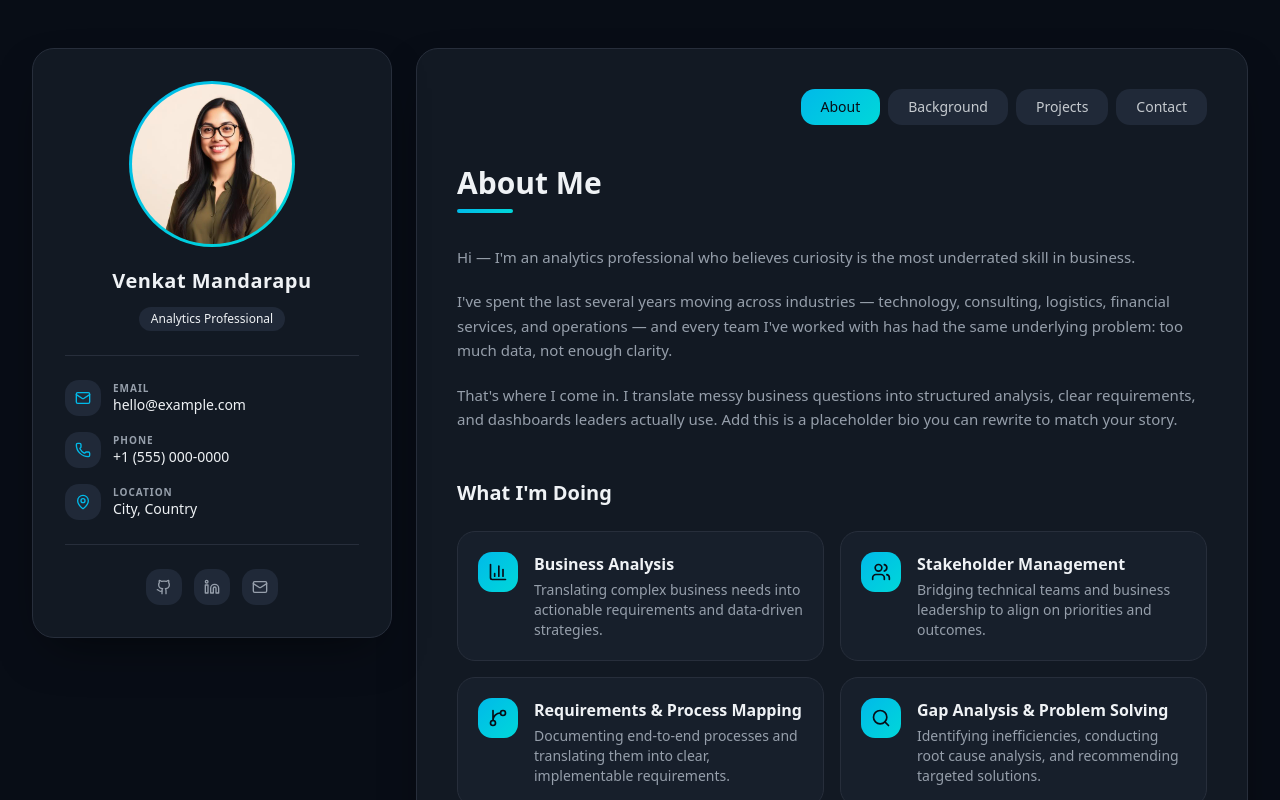
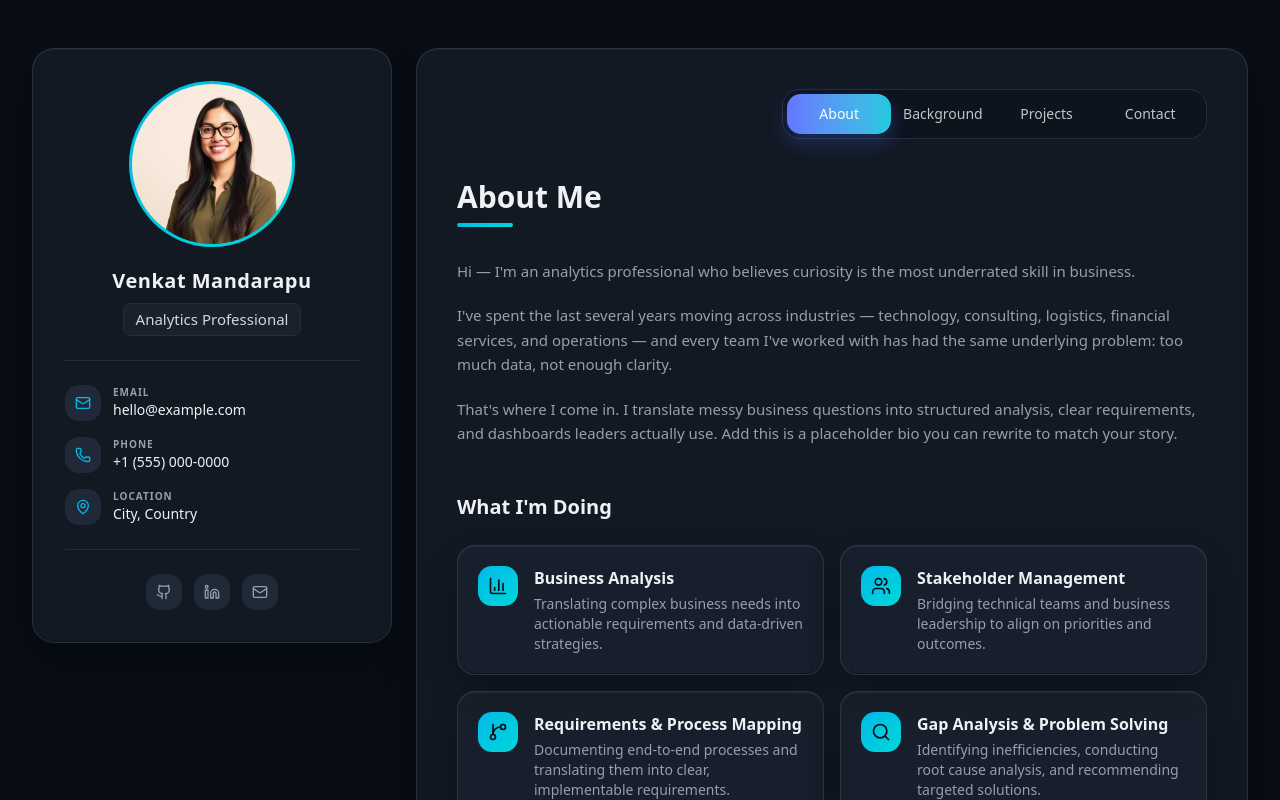
Before and after one commit to VenkatM77797/personal-wesbite, a React (Vite) app: page / in a window 1280 px wide. Shown: the top 800 px of the page. Built offline with nearby package versions, Linux system fonts and the light colour scheme.

Commit message:
Update App

```diff
--- a/src/App.tsx
+++ b/src/App.tsx
@@ -1,4 +1,4 @@
-import { useState, type ReactNode } from "react";
+import { useEffect, useState, type ReactNode } from "react";
 import {
   ArrowUpRight,
   Award,
@@ -15,7 +15,7 @@ import {
   Phone,
   Search,
   Users,
-  ChevronDown, ChevronUp
+  ChevronDown, ChevronUp, ArrowRight,
 } from "lucide-react";
 import portrait from "./assets/portrait.jpg";
 
@@ -28,20 +28,57 @@ const TABS: { key: TabKey; label: string }[] = [
   { key: "contact", label: "Contact" },
 ];
 
+const STATIC_3D_CARD =
+  "border border-white/10 shadow-[inset_0_1px_0_rgba(255,255,255,0.05),inset_0_-1px_0_rgba(0,0,0,0.25),0_16px_34px_rgba(0,0,0,0.28)]";
+
 export default function App() {
   const [tab, setTab] = useState<TabKey>("about");
+  const [displayedTab, setDisplayedTab] = useState<TabKey>("about");
+  const [contentVisible, setContentVisible] = useState(true);
+
+  useEffect(() => {
+    if (tab === displayedTab) {
+      return;
+    }
+
+    setContentVisible(false);
+
+    const timeout = window.setTimeout(() => {
+      setDisplayedTab(tab);
+
+      requestAnimationFrame(() => {
+        setContentVisible(true);
+      });
+    }, 180);
+
+    return () => {
+      window.clearTimeout(timeout);
+    };
+  }, [tab, displayedTab]);
 
   return (
     <div className="min-h-screen bg-background text-foreground">
       <div className="mx-auto grid max-w-7xl gap-6 px-4 py-8 lg:grid-cols-[360px_1fr] lg:px-8 lg:py-12">
         <Sidebar />
-        <main className="rounded-2xl border border-border bg-card p-6 shadow-[var(--shadow-card)] lg:p-10">
+
+         <main
+            className={`${STATIC_3D_CARD} min-w-0 rounded-2xl bg-card p-6 lg:p-10 ${
+              displayedTab === "contact" ? "h-fit self-start" : ""
+            }`}
+          >
           <Tabs current={tab} onChange={setTab} />
-          <div className="mt-10">
-            {tab === "about" && <About />}
-            {tab === "background" && <Background />}
-            {tab === "projects" && <Projects />}
-            {tab === "contact" && <Contact />}
+
+          <div
+            className={`mt-10 transform-gpu transition-all duration-300 ease-out ${
+              contentVisible
+                ? "translate-y-0 opacity-100 blur-0"
+                : "translate-y-2 opacity-0 blur-[2px]"
+            }`}
+          >
+            {displayedTab === "about" && <About />}
+            {displayedTab === "background" && <Background />}
+            {displayedTab === "projects" && <Projects />}
+            {displayedTab === "contact" && <Contact />}
           </div>
         </main>
       </div>
@@ -51,7 +88,7 @@ export default function App() {
 
 function Sidebar() {
   return (
-    <aside className="h-fit rounded-2xl border border-border bg-card p-8 shadow-[var(--shadow-card)] lg:sticky lg:top-8">
+    <aside className={`${STATIC_3D_CARD} h-fit rounded-2xl bg-card p-8 lg:sticky lg:top-8`}>
       <div className="flex flex-col items-center text-center">
         <div className="rounded-full p-[3px]" style={{ background: "var(--gradient-brand)" }}>
           <img
@@ -63,7 +100,7 @@ function Sidebar() {
           />
         </div>
         <h1 className="mt-5 text-xl font-bold tracking-wide">Venkat Mandarapu</h1>
-        <span className="mt-3 rounded-md bg-secondary px-3 py-1 text-xs text-secondary-foreground">
+        <span className="mt-2 inline-flex items-center rounded-[8px] border bg-[#1a202c] px-3 py-1 text-[15px] font-medium text-[#cfd6e4]">
           Analytics Professional
         </span>
       </div>
@@ -92,7 +129,17 @@ function Sidebar() {
 function InfoRow({ icon, label, value }: { icon: ReactNode; label: string; value: string }) {
   return (
     <li className="flex items-center gap-3">
-      <div className="flex h-9 w-9 items-center justify-center rounded-lg bg-secondary text-primary">
+      <div
+  className="
+    flex h-9 w-9 items-center justify-center rounded-lg
+    bg-secondary text-primary
+    transition-all duration-200 ease-out
+    hover:-translate-y-0.5
+    hover:bg-primary/15
+    hover:shadow-[0_5px_16px_rgba(55,190,255,0.18)]
+    hover:ring-1 hover:ring-primary/30
+  "
+>
   {icon}
 </div>
       <div className="text-left">
@@ -123,9 +170,30 @@ function SocialButton({
   );
 }
 
-function Tabs({ current, onChange }: { current: TabKey; onChange: (tab: TabKey) => void }) {
+function Tabs({
+  current,
+  onChange,
+}: {
+  current: TabKey;
+  onChange: (tab: TabKey) => void;
+}) {
+  const activeIndex = TABS.findIndex((item) => item.key === current);
+
   return (
-    <nav className="flex flex-wrap justify-end gap-2" aria-label="Portfolio sections">
+    <div className="flex justify-end">
+      <nav
+        className="relative inline-grid grid-cols-4 rounded-[18px] border border-border bg-background/40 p-1"
+        aria-label="Portfolio sections"
+      >
+        {/* Sliding active tab */}
+        <span
+          aria-hidden="true"
+          className="absolute bottom-1 left-1 top-1 w-[calc((100%-0.5rem)/4)] rounded-lg bg-gradient-to-r from-[#6576ff] to-[#20c9df] shadow-[0_8px_20px_rgba(70,110,255,0.28)] transition-transform duration-300 ease-[cubic-bezier(0.22,1,0.36,1)]"
+          style={{
+            transform: `translateX(${activeIndex * 100}%)`,
+          }}
+        />
+
         {TABS.map((item) => {
           const isActive = current === item.key;
 
@@ -135,18 +203,18 @@ function Tabs({ current, onChange }: { current: TabKey; onChange: (tab: TabKey)
               type="button"
               aria-pressed={isActive}
               onClick={() => onChange(item.key)}
-            className={`rounded-lg px-5 py-2 text-sm font-medium transition ${
+              className={`relative z-10 rounded-[15px] px-3 py-2.5 text-sm font-medium transition-colors duration-300 ${
                 isActive
-                ? "text-primary-foreground shadow-[var(--shadow-card)]"
-                : "bg-secondary text-foreground/80 hover:text-foreground"
+                  ? "text-white"
+                  : "text-foreground/80 hover:text-foreground"
               }`}
-            style={isActive ? { background: "var(--gradient-brand)" } : undefined}
             >
               {item.label}
             </button>
           );
         })}
       </nav>
+    </div>
   );
 }
 
@@ -224,7 +292,7 @@ function About() {
         {services.map((service) => (
           <div
         key={service.title}
-            className="rounded-xl border border-border bg-secondary/40 p-5 transition hover:border-primary/40"
+        className={`${STATIC_3D_CARD} group relative overflow-hidden rounded-xl bg-secondary/40 p-5`}
       >
         <div className="flex items-start gap-4">
           <div
@@ -233,11 +301,26 @@ function About() {
           >
             {service.icon}
           </div>
+
           <div>
             <h4 className="font-semibold">{service.title}</h4>
-                <p className="mt-1 text-sm text-muted-foreground">{service.description}</p>
+
+            <p className="mt-1 text-sm text-muted-foreground">
+              {service.description}
+            </p>
           </div>
         </div>
+
+        {/* Hover line */}
+        <span
+          className="
+            pointer-events-none absolute bottom-0 left-1/2
+            h-[3px] w-0 -translate-x-1/2 rounded-full
+            bg-gradient-to-r from-[#6576ff] to-[#20c9df]
+            transition-all duration-300 ease-out
+            group-hover:w-[70%]
+          "
+        />
 </div>
         ))}
       </div>
@@ -348,10 +431,9 @@ function Background() {
   return (
     <section>
       <SectionTitle>Experience</SectionTitle>
-
-<ol className="relative mt-12">
+        <ol className="relative mt-8">
           {/* Continuous timeline */}
-  <div className="absolute bottom-7 left-[13px] top-7 w-px bg-[#29313c]" />
+          <div className="absolute bottom-7 left-[14px] top-7 w-px bg-[#29313c]" />
 
           {experience.map((item, index) => {
             const isExpanded = expandedExperience === index;
@@ -392,7 +474,7 @@ function Background() {
                       </p>
                     </div>
 
-            <div className="flex shrink-0 items-center gap-4 text-[14px] text-[#7f8ea5] sm:pt-1">
+                    <div className="flex shrink-0 items-center gap-4 text-[15px] text-[#7f8ea5] sm:pt-1">
                       <span>{item.period}</span>
 
                       {isExpanded ? (
@@ -410,7 +492,7 @@ function Background() {
                         {item.details.map((detail) => (
                           <li
                             key={detail}
-                    className="flex items-start gap-4 text-[16px] leading-7 text-[#c8cbd2]"
+                            className="flex items-start gap-4 text-[15px] leading-5 text-[#c8cbd2]"
                           >
                             <span className="mt-[11px] h-[5px] w-[5px] shrink-0 rounded-full bg-[#8187ff]" />
 
@@ -426,26 +508,33 @@ function Background() {
           })}
         </ol>
 
-      {/* Capabilities */}
-      <h3 className="mt-12 mb-6 text-2xl font-bold">
+      <div className="mt-12 mb-8">
+        <h3 className="text-3xl font-bold">
           Capabilities
         </h3>
 
-      <div className="grid gap-4 md:grid-cols-3">
+        <div
+          className="mt-3 h-1 w-[50px] rounded-full"
+          style={{ background: "var(--gradient-brand)" }}
+        />
+      </div>
+
+      <div className="grid gap-10 md:grid-cols-3">
         {capabilities.map((capability) => (
-          <div
-            key={capability.title}
-            className="rounded-xl border border-border bg-secondary/40 p-5"
-          >
-            <h4 className="mb-3 font-semibold text-primary">
+          <div key={capability.title} className="min-w-0">
+            <h4 className="mb-2 whitespace-nowrap bg-gradient-to-r from-[#7b82ff] to-[#35d2ff] bg-clip-text text-[14px] font-semibold uppercase tracking-[0.1em] text-transparent">
               {capability.title}
             </h4>
 
-            <ul className="flex flex-wrap gap-2">
-              {capability.items.map((item) => (
+            <ul>
+              {capability.items.map((item, index) => (
                 <li
                   key={item}
-                  className="rounded-md bg-secondary px-2.5 py-1 text-xs text-muted-foreground"
+                  className={`py-4 text-[15px] leading-6 text-foreground/85 transition-all duration-200 hover:pl-1 hover:text-primary ${
+                    index !== capability.items.length - 1
+                      ? "border-b border-white/10"
+                      : ""
+                  }`}
                 >
                   {item}
                 </li>
@@ -456,13 +545,20 @@ function Background() {
       </div>
 
       {/* Education and Certifications */}
-      <h3 className="mt-12 mb-6 text-2xl font-bold">
+      <div className="mt-12 mb-6">
+        <h3 className="text-3xl font-bold">
           Education &amp; Certifications
         </h3>
 
+        <div
+          className="mt-3 h-1 w-[50px] rounded-full"
+          style={{ background: "var(--gradient-brand)" }}
+        />
+      </div>
+
       <div className="grid items-stretch gap-4 md:grid-cols-2">
         {/* Left education card */}
-        <div className="h-full rounded-xl border border-border bg-secondary/40 p-5">
+        <div className="relative h-full rounded-xl border border-white/10 bg-secondary/40 p-5 shadow-[inset_0_1px_0_rgba(255,255,255,0.04),0_14px_32px_rgba(0,0,0,0.24)] transition-all duration-300 ease-out hover:-translate-y-0.5 hover:border-primary/45 hover:shadow-[inset_0_1px_0_rgba(255,255,255,0.07),0_18px_38px_rgba(0,0,0,0.32),0_0_22px_rgba(55,190,255,0.08)]">
           <EducationItem
             icon={<GraduationCap className="h-5 w-5" />}
             title="Master's — Business Analytics"
@@ -520,11 +616,11 @@ function EducationItem({
           {organization}
         </p>
 
-        <p className="mt-1 text-xs text-muted-foreground">
+        <p className="mt-[-1px] text-[13px] text-muted-foreground">
           {meta}
         </p>
 
-        <p className="mt-2 text-sm leading-5 text-muted-foreground">
+        <p className="mt-2 text-[13px] leading-5 text-muted-foreground">
           {description}
         </p>
       </div>
@@ -538,7 +634,7 @@ function CertificationCard({
   certifications: string[];
 }) {
   return (
-    <div className="h-full rounded-xl border border-border bg-secondary/40 p-5">
+    <div className="relative h-full rounded-xl border border-white/10 bg-secondary/40 p-5 shadow-[inset_0_1px_0_rgba(255,255,255,0.04),0_14px_32px_rgba(0,0,0,0.24)] transition-all duration-300 ease-out hover:-translate-y-0.5 hover:border-primary/45 hover:shadow-[inset_0_1px_0_rgba(255,255,255,0.07),0_18px_38px_rgba(0,0,0,0.32),0_0_22px_rgba(55,190,255,0.08)]">
       {/* Badge and vertically centered title */}
       <div className="flex items-center gap-3">
         <div
@@ -557,8 +653,16 @@ function CertificationCard({
         {certifications.map((certification) => (
           <li
             key={certification}
-            className="max-w-full rounded-full border border-border bg-secondary px-4 py-2 text-sm text-muted-foreground"
-          >
+            className="
+  max-w-full cursor-default rounded-full border border-border
+  bg-secondary px-4 py-2 text-sm text-muted-foreground
+  transition-all duration-200 ease-out
+  hover:-translate-y-0.5
+  hover:border-primary/30
+  hover:bg-primary/15
+  hover:text-primary
+  hover:shadow-[0_5px_16px_rgba(55,190,255,0.15)]
+">
             {certification}
           </li>
         ))}
@@ -611,7 +715,7 @@ function Projects() {
         {projects.map((project) => (
           <article
             key={project.title}
-            className="group rounded-xl border border-border bg-secondary/40 p-6 transition hover:border-primary/40"
+            className={`${STATIC_3D_CARD} group rounded-xl bg-secondary/40 p-6`}
           >
             <p className="text-xs uppercase tracking-widest text-primary">{project.tag}</p>
             <h3 className="mt-2 text-xl font-bold">{project.title}</h3>
@@ -622,8 +726,16 @@ function Projects() {
               {project.metrics.map((metric) => (
                 <li
                   key={metric}
-                  className="rounded-md bg-secondary px-3 py-1.5 text-xs text-foreground/90"
-                >
+                  className="
+  cursor-default rounded-md bg-secondary
+  px-3 py-1.5 text-xs text-foreground/90
+  transition-all duration-200 ease-out
+  hover:-translate-y-0.5
+  hover:bg-primary/15
+  hover:text-primary
+  hover:shadow-[0_5px_16px_rgba(55,190,255,0.15)]
+  hover:ring-1 hover:ring-primary/30
+">
                   {metric}
                 </li>
               ))}
@@ -649,36 +761,44 @@ function Contact() {
         &quot;Always open to new opportunities, interesting problems, and good conversations. If you
         think we&apos;d be a great fit — reach out, I&apos;d love to connect.&quot;
       </p>
-      <div className="mt-8 grid gap-4 sm:grid-cols-2">
+      <div className="mt-8 flex flex-col items-center justify-center gap-3 sm:flex-row">
         <a
           href="mailto:hello@example.com"
-          className="flex items-center gap-4 rounded-xl border border-border bg-secondary/40 p-5 transition hover:border-primary/40"
+          className="
+            group inline-flex min-h-[48px] items-center justify-center gap-2.5
+            rounded-xl px-5 py-3 font-semibold text-white
+            shadow-[0_12px_26px_rgba(73,103,255,0.28)]
+            transition-all duration-300 ease-out
+            hover:-translate-y-0.5
+            hover:shadow-[0_16px_32px_rgba(73,103,255,0.38)]
+          "
+          style={{
+            background: "linear-gradient(90deg, #6576ff 0%, #35d2ff 100%)",
+          }}
         >
-          <div
-            className="flex h-11 w-11 items-center justify-center rounded-lg text-primary-foreground"
-            style={{ background: "var(--gradient-brand)" }}
-          >
-            <Mail className="h-5 w-5" />
-          </div>
-          <div>
-            <p className="text-xs uppercase tracking-widest text-muted-foreground">Email</p>
-            <p className="font-medium">hello@example.com</p>
-          </div>
+          <Mail className="h-4 w-4 shrink-0" />
+
+          <span>hello@example.com</span>
+
+          <ArrowRight className="h-4 w-4 shrink-0 transition-transform duration-300 group-hover:translate-x-1" />
         </a>
+
         <a
           href="#"
-          className="flex items-center gap-4 rounded-xl border border-border bg-secondary/40 p-5 transition hover:border-primary/40"
+          className="
+            inline-flex min-h-[48px] items-center justify-center gap-2.5
+            rounded-xl border border-white/10 bg-white/[0.04]
+            px-5 py-3 font-semibold text-foreground
+            shadow-[inset_0_1px_0_rgba(255,255,255,0.04),0_10px_22px_rgba(0,0,0,0.22)]
+            transition-all duration-300 ease-out
+            hover:-translate-y-0.5
+            hover:border-primary/35
+            hover:bg-white/[0.07]
+          "
         >
-          <div
-            className="flex h-11 w-11 items-center justify-center rounded-lg text-primary-foreground"
-            style={{ background: "var(--gradient-brand)" }}
-          >
-            <Linkedin className="h-5 w-5" />
-          </div>
-          <div>
-            <p className="text-xs uppercase tracking-widest text-muted-foreground">LinkedIn</p>
-            <p className="font-medium">LinkedIn Profile</p>
-          </div>
+          <Linkedin className="h-4 w-4 shrink-0" />
+
+          <span>LinkedIn Profile</span>
         </a>
       </div>
     </section>
```
Lines whose indentation alone changed are shown as unchanged.
